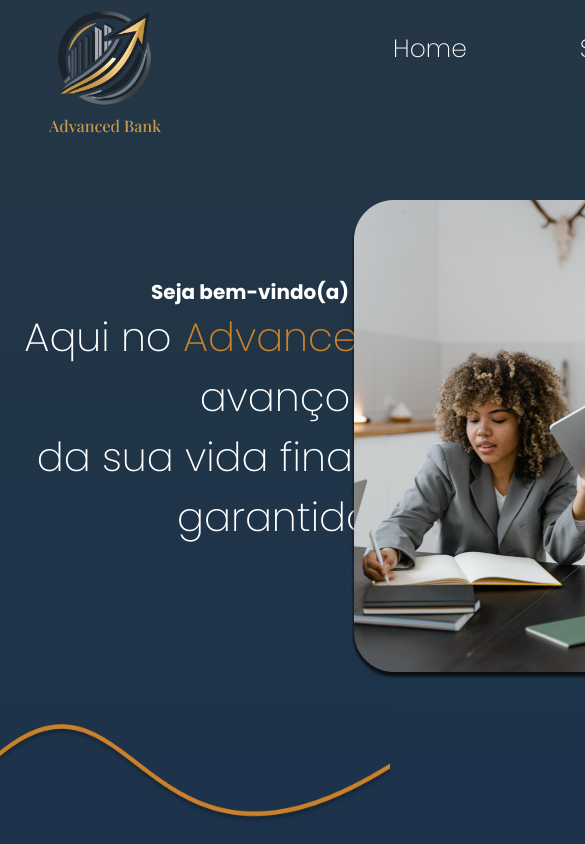
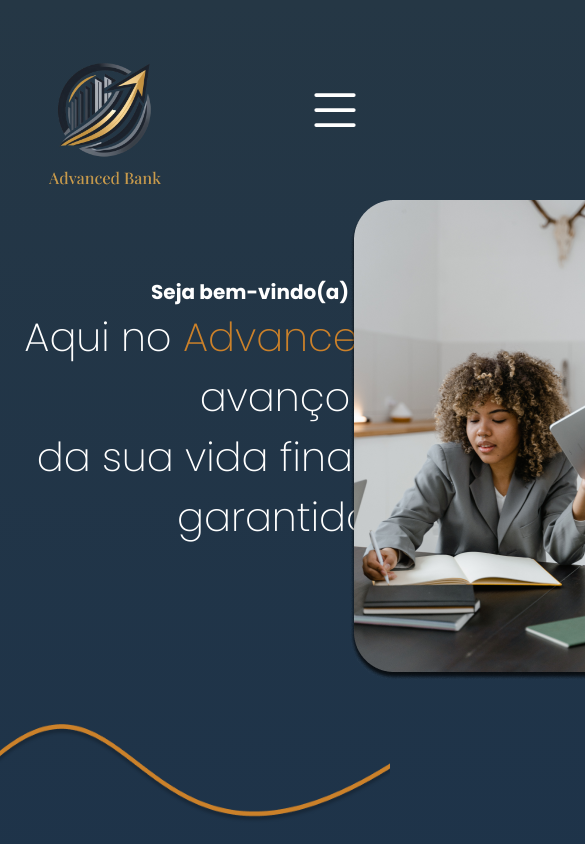
Before and after one commit to LuanaArimitsu/Advanced-Bank, a React (Create React App) app: page / in a window 390 px wide. Shown: the top 844 px of the page, 585 px wide, since content can reach past the window. Built offline with nearby package versions, Linux system fonts and the light colour scheme.

Commit message:
salvacao

```diff
--- a/src/App.css
+++ b/src/App.css
@@ -5,7 +5,7 @@
 }
 
 body {
-  height: 3000px;
+  height: auto;
   background-image: linear-gradient(to bottom, #253745, #052659);
 
 }
--- a/src/App.js
+++ b/src/App.js
@@ -1,4 +1,3 @@
-
 import './App.css';
 import Header from './componentes/Header';
 import Home from './componentes/Home';
--- a/src/CSS/Header.module.css
+++ b/src/CSS/Header.module.css
@@ -1,10 +1,13 @@
 header {
     width: 100%;
     height: 100px;
-    text-align: center;
+
+
+}
+
+nav{
     display: flex;
-    align-items: center;
-    flex-direction: row;
+
 }
 
 .logo img {
@@ -38,6 +41,7 @@ a {
     font-family: poppins-light;
     text-decoration: none;
     color: #fff;
+    padding-block: 16px;
 
 }
 
@@ -55,7 +59,7 @@ li:hover {
 
 }
 
-li a:after{
+li a:after {
     content: '';
     position: absolute;
     width: 100%;
@@ -68,7 +72,7 @@ li a:after{
     transition: transform 0.3s ease-out;
 }
 
-li a:hover:after{
+li a:hover:after {
     transform: scaleX(1);
     transform-origin: bottom;
 }
@@ -77,3 +81,65 @@ li a:hover:after{
     width: 85%;
     height: 80px;
 }
+
+.mobilemenuicon{
+    display: none;
+}
+
+.mobilemenu{
+    display: none;
+}
+
+@media screen and (max-width: 768px) {
+    .login {
+        display: none;
+    }
+    .mobilemenuicon {
+        display: block;
+
+    }
+
+    .mobilemenu{
+        width: 80%;
+        position: absolute;
+        z-index: 10;
+    }
+
+    .mobilemenuicon button {
+        background-color: transparent;
+        border: none;
+        cursor: pointer;
+    }
+
+    ul li{
+        display: none;
+    }
+
+    .mobilemenu ul {
+        width: 80%;
+        display: flex;
+        flex-direction: column;
+        text-align: center;
+        padding-bottom: 1rem;
+        background-color: #113171;
+
+        border-radius: 50px;
+    }
+    .mobilemenu .navitem {
+        display: block;
+        padding-top: 1.2rem;
+    }
+    .mobilemenu .loginbutton {
+        display: block;
+        padding: 1rem 2rem;
+    }
+    .mobilemenu .loginbutton button {
+        width: 100%;
+    }
+    .open {
+        display: block;
+        display: flex;
+        justify-content: center;
+    }
+
+    }
--- a/src/componentes/Header.js
+++ b/src/componentes/Header.js
@@ -1,25 +1,49 @@
 import Styles from '../CSS/Header.module.css'
 import logo from '../img/logouc3.png'
+import React, { useState } from 'react';
 
 function Header() {
+
+    const [isMenuOpen, setIsMenuOpen] = useState(false);
+
+    const toggleMenu = () => {
+        setIsMenuOpen(!isMenuOpen);
+    };
+
     return (
 
         <header>
+            <nav>
                 <div className={Styles.logo}>
                     <img src={logo} />
                 </div>
 
-        <nav className={Styles.menu}>
+
                 <ul>
                     <li> <a href='#home'>Home</a></li>
                     <li><a href='#sobre'>Sobre nós</a></li>
                     <li> <a href='#contato'>Contato</a></li>
                     <li> <a href='#'>Registre-se</a></li>
+                    <div className={Styles.mobilemenuicon}>
+                        <button onClick={toggleMenu}>
+                            <svg xmlns="http://www.w3.org/2000/svg" width="60" height="60" fill="#FFF" class="bi bi-list" viewBox="0 0 16 16">
+                                <path fill-rule="evenodd" d="M2.5 12a.5.5 0 0 1 .5-.5h10a.5.5 0 0 1 0 1H3a.5.5 0 0 1-.5-.5zm0-4a.5.5 0 0 1 .5-.5h10a.5.5 0 0 1 0 1H3a.5.5 0 0 1-.5-.5zm0-4a.5.5 0 0 1 .5-.5h10a.5.5 0 0 1 0 1H3a.5.5 0 0 1-.5-.5z" />
+                            </svg>
+                        </button>
+                    </div>
+                </ul>
+            </nav>
 
+            <div className={`${Styles.mobilemenu} ${isMenuOpen ? Styles.open : ''}`}>
+                <ul>
+                    <li className={Styles.navitem}><a className={Styles.navlink}>Serviços</a></li>
+                    <li className={Styles.navitem}><a className={Styles.navlink}>Vantagens</a></li>
+                    <li className={Styles.navitem}><a className={Styles.navlink}>Aplicativo</a></li>
+                    <li className={Styles.navitem}><a className={Styles.navlinks}>Área do Cliente</a></li>
                 </ul>
+            </div>
 
-        </nav>
-    </header>
+        </header >
 
     )
 }
```
Lines whose indentation alone changed are shown as unchanged.
